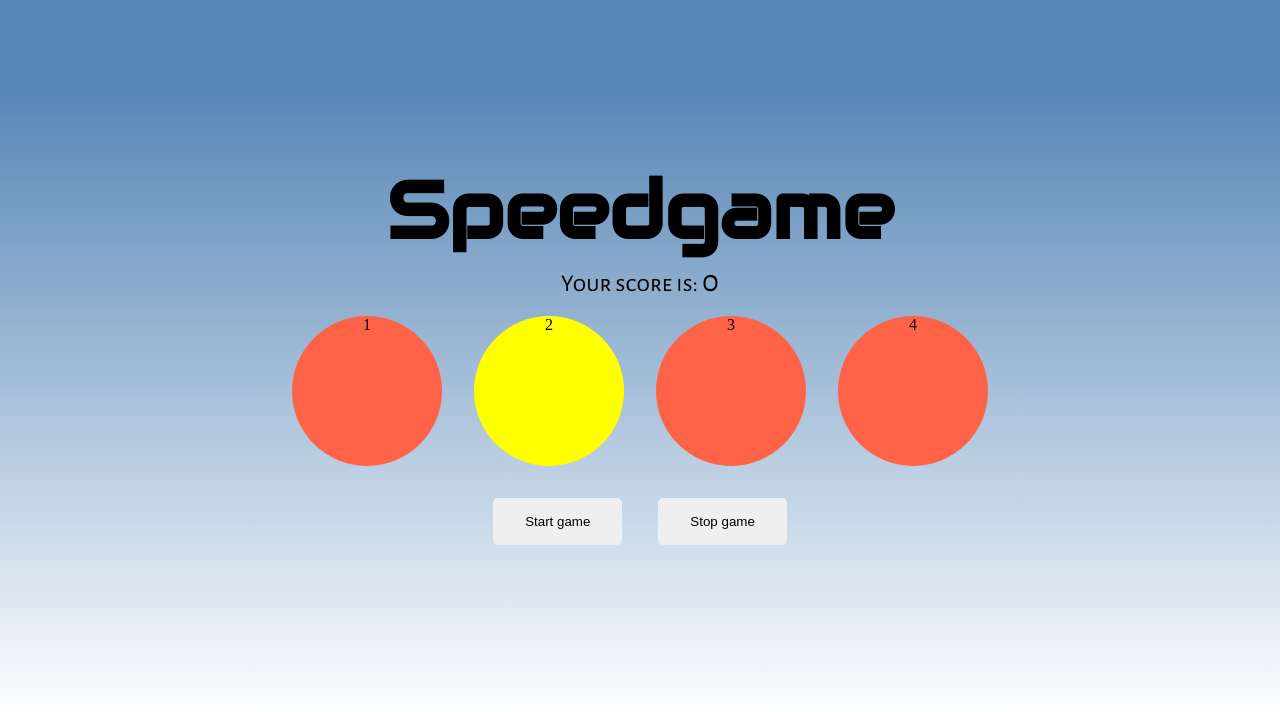
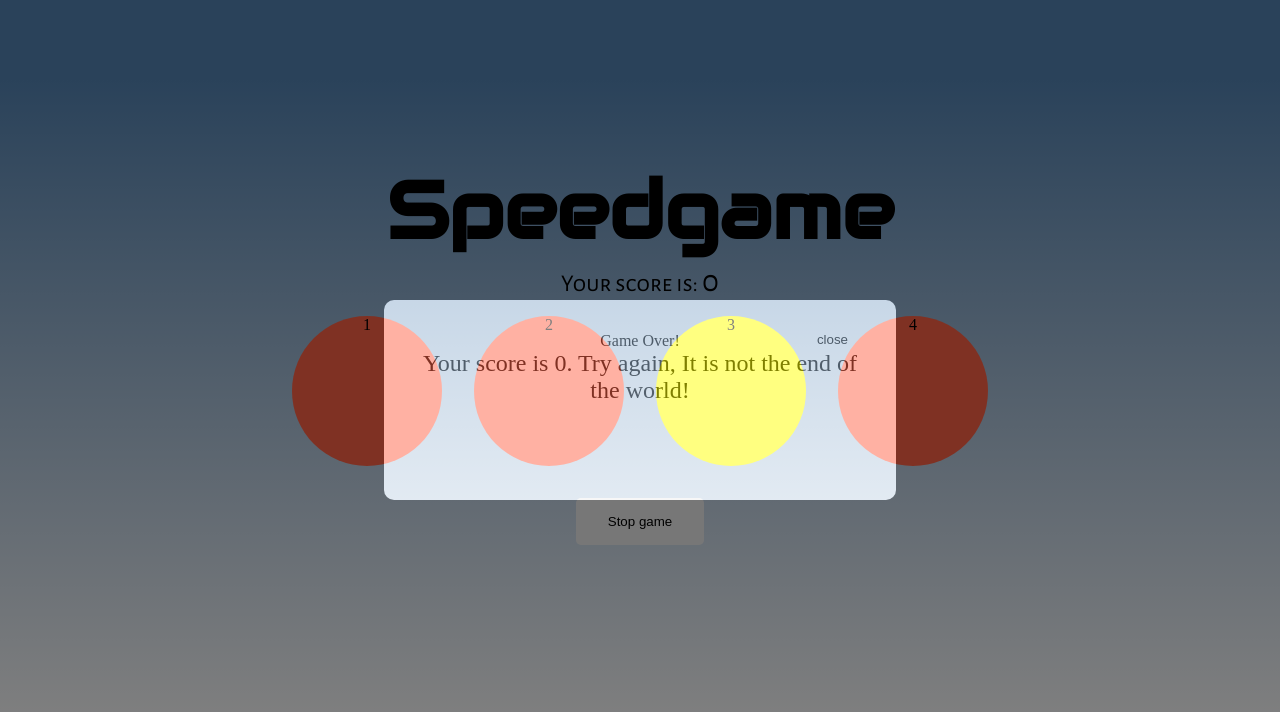
Before and after one commit to nahomzoe/speed_game, a plain HTML site: page index.html in a window 1280 px wide. Both pictures are taken after a click on the button "Start game". Drawn offline with Linux system fonts and the light colour scheme.

Commit message:
first commit

```diff
--- a/index.html
+++ b/index.html
@@ -29,7 +29,7 @@
         <h2>Your score is: <span id="score">0</span></h2>
         <div class="fourCircle">
           <div class="circle">1</div>
-          <div class="circle active">2</div>
+          <div class="circle">2</div>
           <div class="circle">3</div>
           <div class="circle">4</div>
         </div>
--- a/main.js
+++ b/main.js
@@ -3,6 +3,14 @@ const endButton = document.querySelector("#stop");
 const overlay = document.querySelector("#overlay");
 const closeButton = document.querySelector("#close");
 const circles = document.querySelectorAll(".circle");
+const scoreText = document.querySelector("#score");
+const resultText = document.querySelector("#result");
+
+let active = 0;
+let score = 0;
+let pace = 1000;
+let rounds = 0;
+let timer;
 
 const getRndInt = (min, max) => {
   return Math.floor(Math.random() * (max - min + 1)) + min;
@@ -13,17 +21,60 @@ circles.forEach((circle, i) => {
 });
 
 const clickedCircle = (i) => {
-  i += 1;
   console.log("clicked circle was:", i);
+  if (i !== active) {
+    endGame();
+  } else {
+    score++;
+    rounds--;
+    scoreText.textContent = score;
+  }
 };
 
 const startGame = () => {
+  startButton.style.display = "none";
+  endButton.style.display = "inline";
+  for (let i = 0; i < circles.length; i++) {
+    circles[i].style.pointerEvents = "auto";
+  }
   console.log("game started");
+
+  let nextActive = pickNew(active);
+  circles[nextActive].classList.toggle("active");
+  circles[active].classList.remove("active");
+
+  active = nextActive;
+  console.log("active circle:", active);
+  timer = setTimeout(startGame, pace);
+  pace = pace - 10;
+
+  if (rounds >= 1) {
+    endGame();
+  }
+  rounds++;
+
+  function pickNew(active) {
+    let nextActive = getRndInt(0, 3);
+
+    if (nextActive != active) {
+      return nextActive;
+    } else {
+      return pickNew(active);
+    }
+  }
 };
 
 const endGame = () => {
   console.log("game ended");
+  clearTimeout(timer);
   overlay.style.visibility = "visible";
+  if (score == 0) {
+    resultText.textContent = `Your score is ${score}. Try again, It is not the end of the world!`;
+  } else if (score > 1 || score < 10) {
+    resultText.textContent = `Your score is ${score}. Not bad, You can do even better`;
+  } else if (score > 11) {
+    resultText.textContent = `Your score is ${score}. You are amazing!`;
+  }
 };
 
 const reloadGame = () => {
--- a/style.css
+++ b/style.css
@@ -33,17 +33,9 @@ h2 {
   background-color: tomato;
   margin: 1rem;
   border-radius: 50%;
-  cursor: pointer;
+  pointer-events: none;
 }
-.circle:hover {
-  width: 150px;
-  height: 150px;
-  background-color: rgb(46, 47, 163);
-  margin: 1rem;
-  display: inline-block;
-  border-radius: 50%;
-  cursor: pointer;
-}
+
 .circle.active {
   background-color: yellow;
 }
@@ -87,3 +79,6 @@ button {
 #result {
   font-size: 1.5rem;
 }
+#stop {
+  display: none;
+}
```
